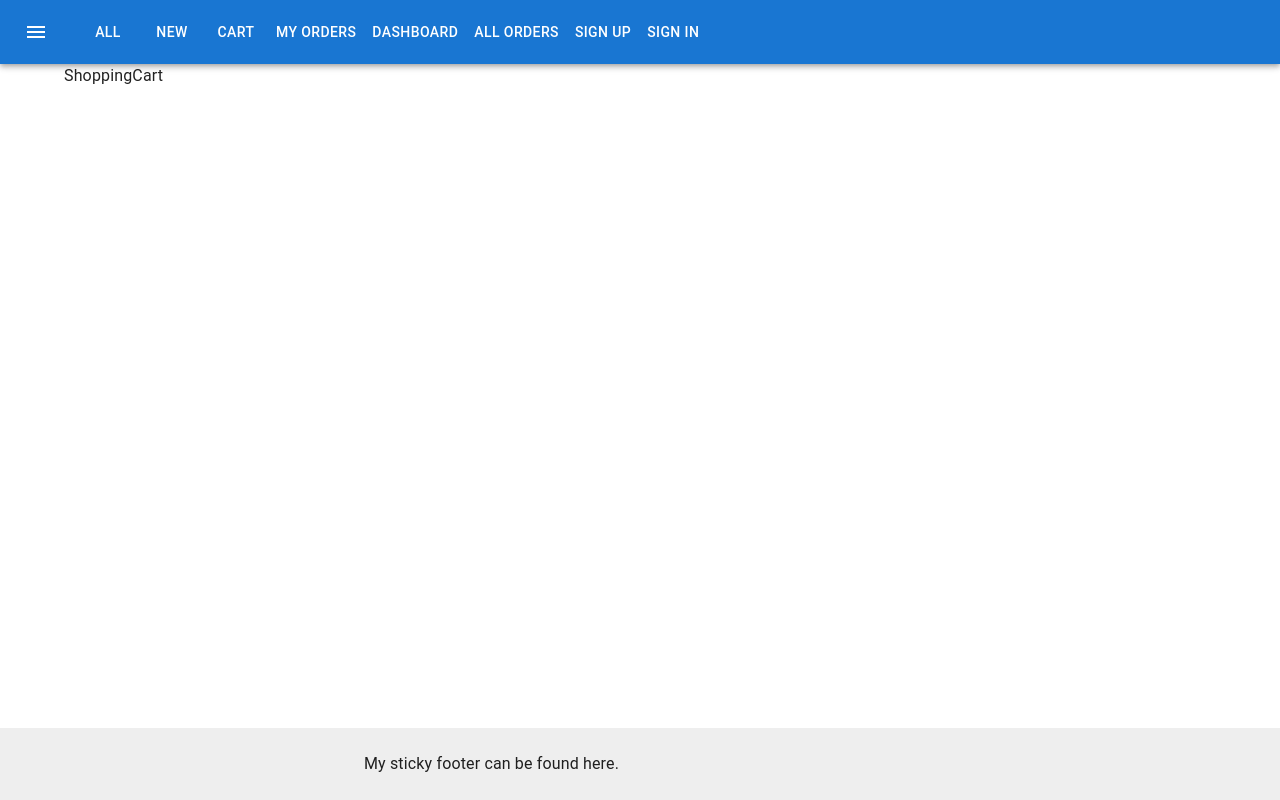
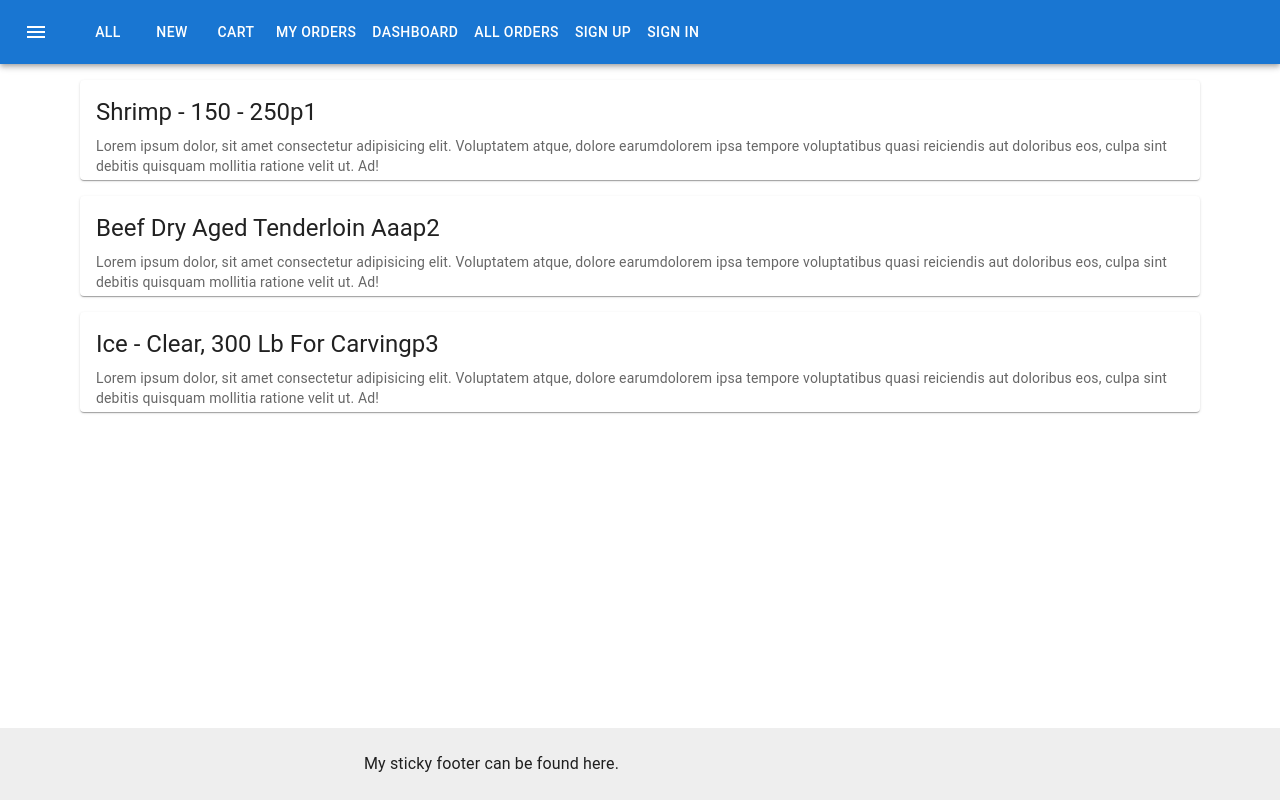
Before and after one commit to raudzius/Store_Present-Academy, a React (Create React App) app: page /cart in a window 1280 px wide. Built offline with nearby package versions, Linux system fonts and the light colour scheme; the HTML template or start-up script is replaced by a standard one.

Commit message:
feat: shopping cart components and page init

```diff
--- /dev/null
+++ b/src/authorized/customer/components/ShoppintCartList/components/ShoppingCartItem.tsx
@@ -0,0 +1,42 @@
+import {
+ Card, CardContent, Link, ListItem, Typography,
+} from '@mui/material';
+import React from 'react';
+import { Link as RouterLink } from 'react-router-dom';
+
+type ShoppingCartItemProps = Product;
+
+const ShoppingCartItem: React.FC<ShoppingCartItemProps> = ({
+ id, title, image, description,
+}) => (
+  <ListItem>
+    <Card sx={{ height: 100 }}>
+      <Link
+        component={RouterLink}
+        to={{
+          pathname: `/products/${id}`,
+        }}
+        state={{
+          id,
+          title,
+          image,
+          description,
+        }}
+        color="inherit"
+        underline="none"
+      >
+        <CardContent>
+          <Typography gutterBottom variant="h5" component="div">
+            {title}
+            {id}
+          </Typography>
+          <Typography variant="body2" color="text.secondary">
+            {description}
+          </Typography>
+        </CardContent>
+      </Link>
+    </Card>
+  </ListItem>
+);
+
+export default ShoppingCartItem;
--- /dev/null
+++ b/src/authorized/customer/components/ShoppintCartList/index.tsx
@@ -0,0 +1,34 @@
+import { Box, List, Typography } from '@mui/material';
+import React from 'react';
+import ShoppingCartItem from './components/ShoppingCartItem';
+
+type ShoppingCartListProps = {
+  items: Product[];
+};
+
+const ShoppingCartList: React.FC<ShoppingCartListProps> = ({ items }) => {
+  if (items.length === 0) {
+    return (
+      <Box sx={{ textAlign: 'center' }}>
+        <Typography>No items found.</Typography>
+      </Box>
+    );
+  }
+
+  return (
+    <List
+      sx={{
+        display: 'flex',
+        flexWrap: 'wrap',
+      }}
+    >
+      {items.map(({
+ id, image, title, description,
+}) => (
+  <ShoppingCartItem key={id} id={id} title={title} image={image} description={description} />
+      ))}
+    </List>
+  );
+};
+
+export default ShoppingCartList;
--- a/src/authorized/customer/pages/ShoppingCartPage.tsx
+++ b/src/authorized/customer/pages/ShoppingCartPage.tsx
@@ -1,6 +1,30 @@
-import { Box } from '@mui/material';
 import React from 'react';
+import ShoppingCartList from '../components/ShoppintCartList';
 
-const ShoppingCartPage = () => <Box>ShoppingCart</Box>;
+const items: Product[] = [
+  {
+    id: 'p1',
+    title: 'Shrimp - 150 - 250',
+    image: 'http://dummyimage.com/194x100.png/5fa2dd/ffffff',
+    description:
+      'Lorem ipsum dolor, sit amet consectetur adipisicing elit. Voluptatem atque, dolore earumdolorem ipsa tempore voluptatibus quasi reiciendis aut doloribus eos, culpa sint debitis quisquam mollitia ratione velit ut. Ad!',
+  },
+  {
+    id: 'p2',
+    title: 'Beef Dry Aged Tenderloin Aaa',
+    image: 'http://dummyimage.com/147x100.png/ff4444/ffffff',
+    description:
+      'Lorem ipsum dolor, sit amet consectetur adipisicing elit. Voluptatem atque, dolore earumdolorem ipsa tempore voluptatibus quasi reiciendis aut doloribus eos, culpa sint debitis quisquam mollitia ratione velit ut. Ad!',
+  },
+  {
+    id: 'p3',
+    title: 'Ice - Clear, 300 Lb For Carving',
+    image: 'http://dummyimage.com/175x100.png/ff4444/ffffff',
+    description:
+      'Lorem ipsum dolor, sit amet consectetur adipisicing elit. Voluptatem atque, dolore earumdolorem ipsa tempore voluptatibus quasi reiciendis aut doloribus eos, culpa sint debitis quisquam mollitia ratione velit ut. Ad!',
+  },
+];
+
+const ShoppingCartPage: React.FC = () => <ShoppingCartList items={items} />;
 
 export default ShoppingCartPage;
```
